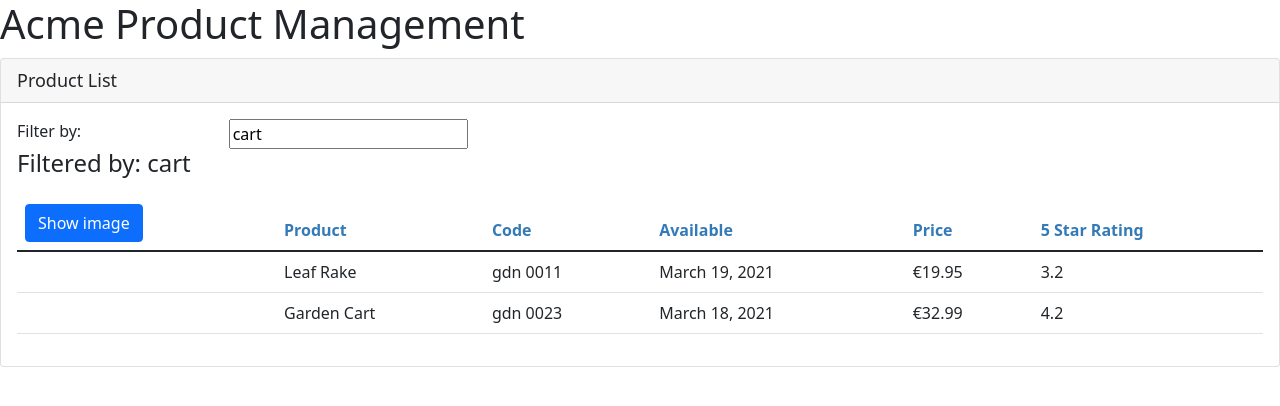
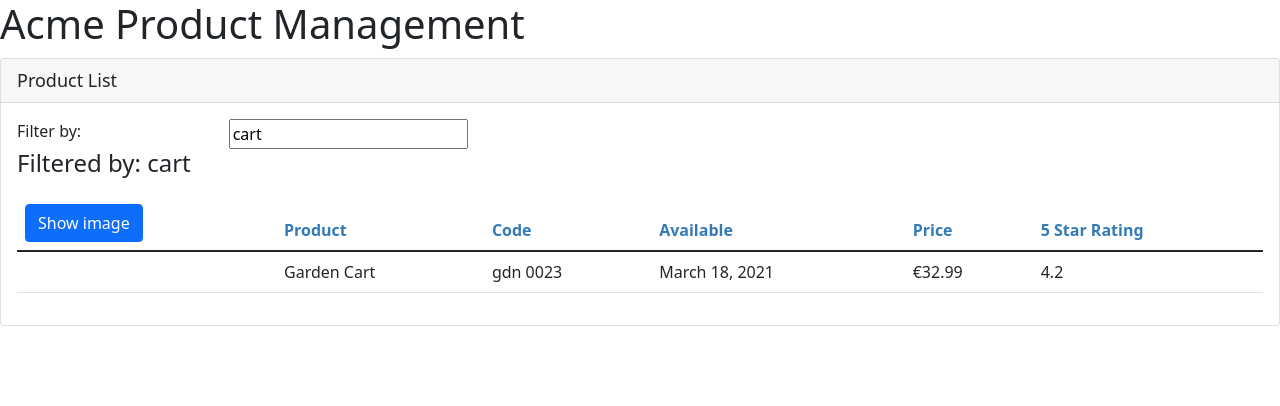
Before and after one commit to Radensuaso/APM, an Angular app: page / in a window 1280 px wide. Shown: the top 406 px of the page. Built offline with nearby package versions, Linux system fonts and the light colour scheme.

Commit message:
filter products is working

```diff
--- a/src/app/products/product-list.component.html
+++ b/src/app/products/product-list.component.html
@@ -29,7 +29,7 @@
           </tr>
         </thead>
         <tbody>
-          <tr *ngFor="let product of products">
+          <tr *ngFor="let product of filteredProducts">
             <td>
               <img
                 *ngIf="showImage"
--- a/src/app/products/product-list.component.ts
+++ b/src/app/products/product-list.component.ts
@@ -11,7 +11,15 @@
   imageWidth: number = 50;
   imageMargin: number = 2;
   showImage: boolean = false;
-  listFilter: string = "cart";
+  private _listFilter: string = "";
+  get listFilter(): string {
+    return this._listFilter;
+  }
+  set listFilter(value: string) {
+    this._listFilter = value;
+    this.filteredProducts = this.performFilter(value);
+  }
+  filteredProducts: IProduct[] = [];
   products: IProduct[] = [
     {
       productId: 1,
@@ -38,6 +46,13 @@
     this.showImage = !this.showImage;
   }
   ngOnInit(): void {
-    console.log("In OnInit");
+    this.listFilter = "cart";
+  }
+  performFilter(filterBy: string): IProduct[] {
+    return this.products.filter((product: IProduct) =>
+      product.productName
+        .toLocaleLowerCase()
+        .includes(filterBy.toLocaleLowerCase())
+    );
   }
 }
```
